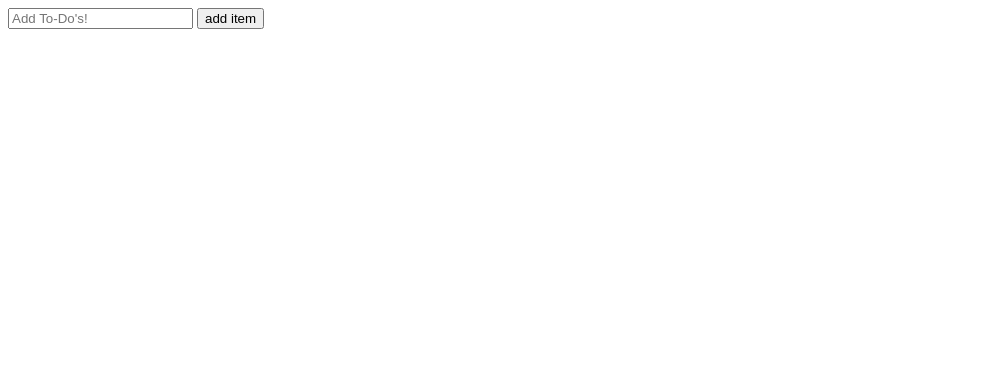
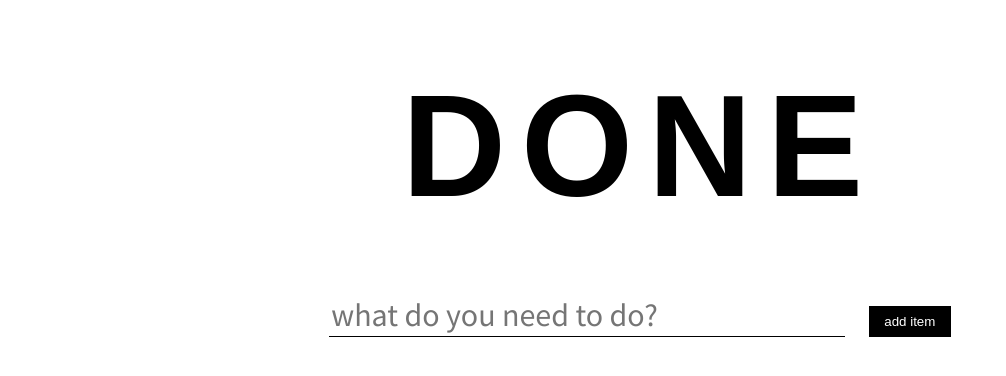
Before and after one commit to khsaunders/listDemo, a plain HTML site: page index.html in a window 1280 px wide. Shown: the whole page, without its empty margins (0-1006 px from the left). Drawn offline with Linux system fonts and the light colour scheme; a web font is replaced by a local one.

Commit message:
Add styling

```diff
--- a/index.html
+++ b/index.html
@@ -3,15 +3,20 @@
   <head>
     <meta charset="utf-8">
     <title>List Time</title>
+    <link href="https://fonts.googleapis.com/css?family=Bubbler+One|Source+Sans+Pro" rel="stylesheet">
+    <link rel="stylesheet" href="styles.css">
   </head>
   <body>
 
+    <h1> DONE </h1>
+
     <div id="listWrapper">
-      <input id="enterItem" placeholder="Add To-Do's!"></input>
+      <input id="enterItem" placeholder="what do you need to do?"></input>
       <button id="addItem">add item</button>
-
-      <ul id="listItems">
-      </ul>
+      <div id = "innerWrapper">
+        <ul id="listItems">
+        </ul>
+      </div>
     </div>
 
     <script src="main.js"></script>
--- a/styles.css
+++ b/styles.css
@@ -0,0 +1,51 @@
+body{
+  margin: 0;
+  font-family: "Source Sans Pro", sans-serif;
+}
+
+h1{
+  font-family: "Bubbler One", sans-serif;
+  font-size: 9em;
+  letter-spacing: 15px;
+  margin:  5% auto 5% auto ;
+  text-align: center;
+}
+
+#listWrapper{
+  text-align: center;
+  width: 80%;
+  margin: auto;
+}
+
+input{
+  width: 50%;
+  outline: none;
+  border: none;
+  border-bottom: solid black 1px;
+  font-size: 2em;
+  margin-right: 2%;
+  font-family: "Source Sans Pro", sans-serif;
+}
+
+#innerWrapper{
+  width: 65%;
+  margin: auto;
+}
+
+button{
+  background-color: black;
+  padding: .75% 1.5%;
+  color: white;
+  border: none;
+  outline: none;
+}
+
+button:hover{
+  cursor: pointer;
+}
+
+li{
+  list-style: none;
+  text-align: left;
+  font-size: 1.65em;
+}
```
